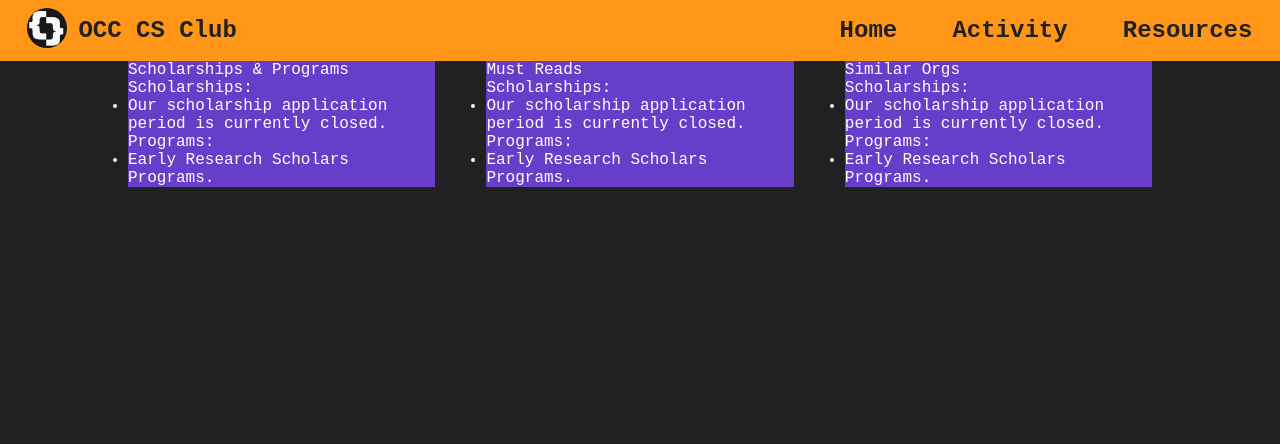
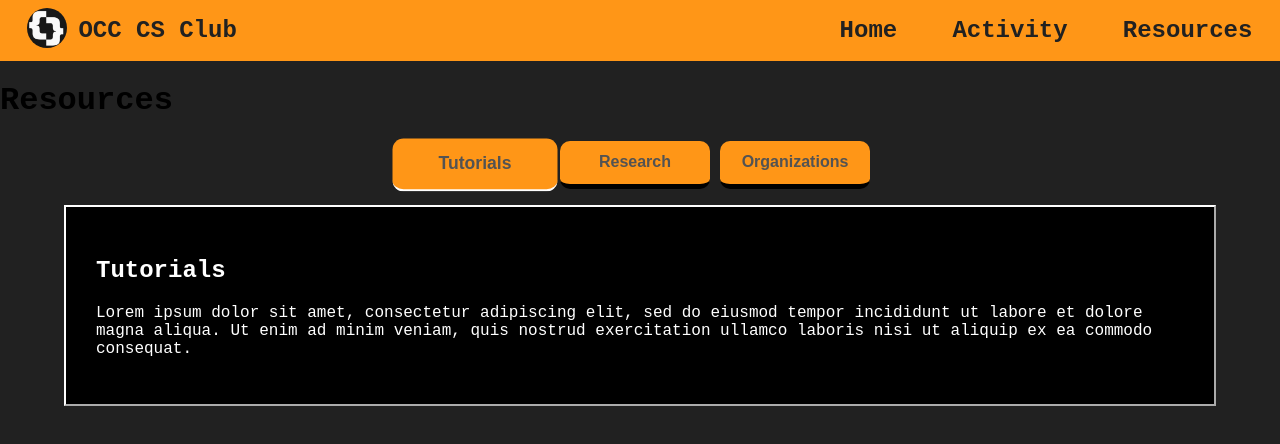
Before and after one commit to Computer-Science-Club-OCC/Computer-Science-Club-OCC.github.io, a React (Create React App) app: page /resources in a window 1280 px wide. Shown: the top 444 px of the page. Built offline with nearby package versions, Linux system fonts and the light colour scheme.

Commit message:
Revert "Revert "Implement React Tabs for Resources Part of Website""
This reverts commit 4b8a756eb774356c3cbedeebf394e611c29b7968.

```diff
--- a/src/navbar/NavigationBar.js
+++ b/src/navbar/NavigationBar.js
@@ -103,11 +103,11 @@ const NavigationBar = () => {
               <div className="dropdown-content">
                 <Link className="dropdown-link" to="/activity/events">
                   {" "}
-                  &gt; Event
+                  &gt; Events
                 </Link>
                 <Link className="dropdown-link" to="/activity/projects">
                   {" "}
-                  &gt; Project
+                  &gt; Projects
                 </Link>
               </div>
             </div>
@@ -127,15 +127,15 @@ const NavigationBar = () => {
                 Resources
               </Link>
               <div className="dropdown-content">
-                <Link className="dropdown-link" to="/events">
+                <Link className="dropdown-link" to="/resources/tutorials">
                   {" "}
-                  &gt; Tutorial
+                  &gt; Tutorials
                 </Link>
-                <Link className="dropdown-link" to="/projects">
+                <Link className="dropdown-link" to="/resources/research">
                   {" "}
                   &gt; Research
                 </Link>
-                <Link className="dropdown-link" to="/projects">
+                <Link className="dropdown-link" to="/resources/organizations">
                   {" "}
                   &gt; Organizations
                 </Link>
--- /dev/null
+++ b/src/resources/Organizations.js
@@ -0,0 +1,11 @@
+import React from 'react';
+import './resources.css';
+
+
+function Organizations() {
+  return (
+    <div>Organizations</div>
+  )
+}
+
+export default Organizations;
--- /dev/null
+++ b/src/resources/Research.js
@@ -0,0 +1,11 @@
+import React from 'react';
+import './resources.css';
+
+
+function Research() {
+  return (
+    <div>Research</div>
+  )
+}
+
+export default Research;
--- a/src/resources/Resources.js
+++ b/src/resources/Resources.js
@@ -1,50 +1,82 @@
-import React from "react";
+import React, { useState, useRef } from 'react';
 import "./resources.css";
+import Tutorials from './Tutorials.js';
+import Research from './Research';
+import Organizations from './Organizations';
 
-export default function Resources() {
+/*
+Create card tab Tutorials | Research | Organizations both underline + hover highlight box
+v-Link tab to component -> how to link subpage
+Use Hook to change card tab
+Create Tutorials, Research, and Organizations Container
+Container:
+
+Square box: Dat center large font 46px, Time below
+Click view detail, box will expand
+
+Line break
+
+Container includes:
+	Shadow: Hover expand
+	Card: Title, Url, Description
+*/
+
+const Resources = () => {
   return (
     <div className="resources-container">
-      <div className="resources-wrapper">
-        <div className="resources-info">
-          <div className="resources-title">Scholarships & Programs</div>
-          <div className="resources-desc">
-            <span>Scholarships:</span>
-            <ul className="resources-list">
-              <li>Our scholarship application period is currently closed.</li>
-            </ul>
-            <span>Programs:</span>
-            <ul className="resources-list">
-              <li>Early Research Scholars Programs.</li>
-            </ul>
-          </div>
+      <h1 className="resource-title">Resources</h1>
+      <Tab className="tab-components"/>
+    </div>
+  );
+};
+
+export default Resources;
+
+function Tab() {
+  const [tabState, setTab] = useState(1)
+
+  const toggleTab = (index) => {
+    setTab(index)
+  }
+
+  return (
+    <div className='tab-container'>
+      {/*
+        <Link to='/resources/tutorials' className='tab-button'>Tutorials</Link>
+        <Link to='resources/research' className='tab-button'>Research</Link>
+        <Link to='resources/organizations' className='tab-button'>Organizations</Link>
+      */}
+      <div className='tabs'>
+        <button type='button' onClick={() => toggleTab(1)} className={tabState === 1 ? 'tab-button active' : 'tab-button'}>Tutorials</button>
+        <button type='button' onClick={() => toggleTab(2)} className={tabState === 2 ? 'tab-button active' : 'tab-button'}>Research</button>
+        <button type='button' onClick={() => toggleTab(3)} className={tabState === 3 ? 'tab-button active' : 'tab-button'}>Organizations</button>
+      </div>
+
+      <div className="tab-contents">
+        <div className={tabState === 1 ? 'tab-content active-content': 'tab-content'}>
+          <h2>Tutorials</h2>
+          <p>Lorem ipsum dolor sit amet, consectetur adipiscing elit,
+							sed do eiusmod tempor incididunt ut labore et dolore magna aliqua.
+							Ut enim ad minim veniam, quis nostrud exercitation ullamco laboris
+							nisi ut aliquip ex ea commodo consequat.
+          </p>
         </div>
-        <div className="resources-info">
-          <div className="resources-title">Must Reads</div>
-          <div className="resources-desc">
-            <span>Scholarships:</span>
-            <ul className="resources-list">
-              <li>Our scholarship application period is currently closed.</li>
-            </ul>
-            <span>Programs:</span>
-            <ul className="resources-list">
-              <li>Early Research Scholars Programs.</li>
-            </ul>
-          </div>
+
+        <div  className={tabState === 2 ? 'tab-content active-content': 'tab-content'}>
+          <h2>Research</h2>
+          <p>Something about Early Research Scholars Programs.
+          </p>
         </div>
-        <div className="resources-info">
-          <div className="resources-title">Similar Orgs</div>
-          <div className="resources-desc">
-            <span>Scholarships:</span>
-            <ul className="resources-list">
-              <li>Our scholarship application period is currently closed.</li>
-            </ul>
-            <span>Programs:</span>
-            <ul className="resources-list">
-              <li>Early Research Scholars Programs.</li>
-            </ul>
-          </div>
+
+        <div  className={tabState === 3 ? 'tab-content active-content': 'tab-content'}>
+          <h2>Organizations</h2>
+          <p>Lorem ipsum dolor sit amet, consectetur adipiscing elit,
+							sed do eiusmod tempor incididunt ut labore et dolore magna aliqua.
+							Ut enim ad minim veniam, quis nostrud exercitation ullamco laboris
+							nisi ut aliquip ex ea commodo consequat.
+          </p>
         </div>
       </div>
     </div>
-  );
+  )
 }
--- /dev/null
+++ b/src/resources/Tutorials.js
@@ -0,0 +1,11 @@
+import React from 'react';
+import './resources.css';
+
+
+function Tutorials() {
+  return (
+    <div>Tutorials</div>
+  )
+}
+
+export default Tutorials;
--- a/src/resources/resources.css
+++ b/src/resources/resources.css
@@ -1,19 +1,81 @@
-.resources-container{
-    color: white;
+.resources-container {
+    width: 100vw;
+  }
+
+  .tab-components {
+    display: flex;
+    flex-direction: row;
+    justify-content: center;
+    align-items: center;
+  }
+  /* TAB BUTTON  */
+
+  .tab-container {
+    padding: 0 3rem;
+    display: flex;
+    flex-direction: column;
+    justify-content: center;
+    align-items: center;
+  }
+
+  .tabs {
+    width: 90%;
     display: flex;
     justify-content: center;
-}
+  }
 
-.resources-wrapper {
-    width: 80vw;
-    display: flex;
-    justify-content: space-between;
-}
-.resources-info {
-    width: 30%;
-    background-color: rgb(102, 62, 202);
-}
-.resources-list li {
-    padding: 0;
-    margin: 0;
-}
+  .tab-button {
+    min-width: 150px;
+    height: 3rem;
+    font-size: 1rem;
+    cursor: pointer;
+    margin-right: 10px;
+    outline: 0;
+    border: 0;
+    color: #535353;
+    background-color: #ff9617;
+    text-decoration: none;
+    border-bottom: 5px solid black;
+    border-radius: 10px;
+    font-weight: bold;
+    text-align: center;
+  }
+
+  .tab-button.active {
+    border-bottom: 2px solid white;
+    opacity: 1;
+    transform: scale(1.1);
+  }
+
+  .tab-button:hover {
+    color: #fff;
+    background-color: #535353;
+    transform: scale(1.1);
+  }
+
+  /* TAB LINE SELECT ANIMATION */
+
+  /* TAB CONTENT */
+  .tab-contents {
+    flex-grow: 1;
+  }
+
+  .tab-content {
+    background-color: black;
+    color: white; /* Will change due to switching tab*/
+    margin: 1rem;
+    padding: 30px;
+    border: 2px white outset;
+    display: none;
+  }
+
+  .active-content {
+    display: block;
+  }
+
+  /* Add expand for news */
+
+  /* tab-container */
+  .resources-title {
+    color: white;
+  }
```
